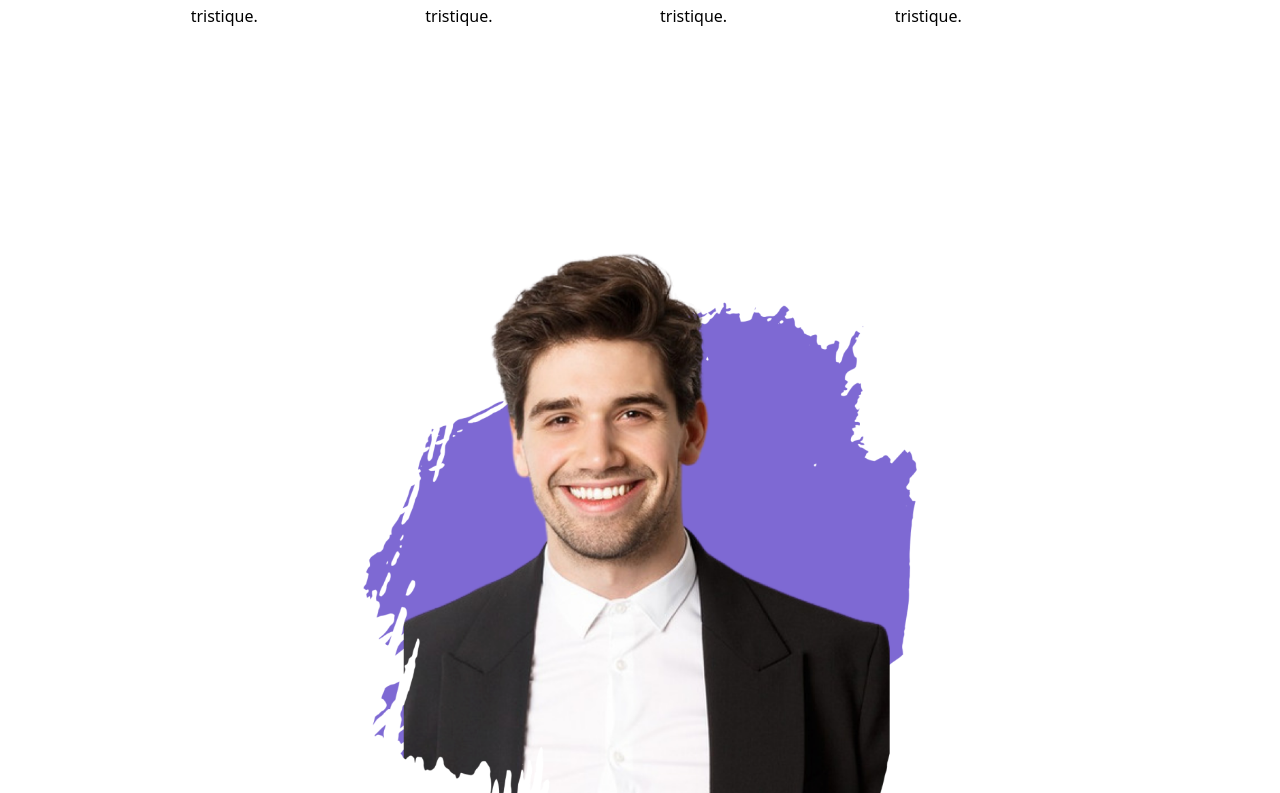
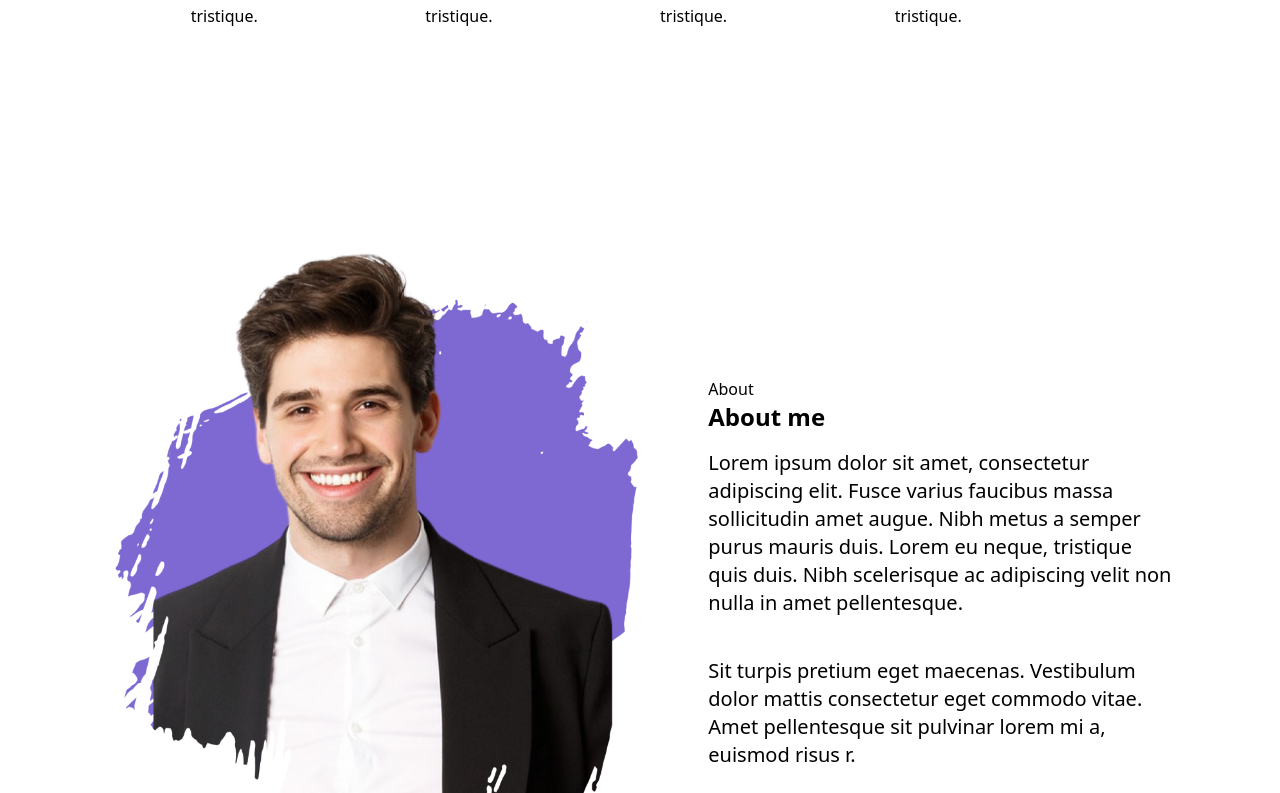
Before and after one commit to goofySunny/Portfolio, an Angular app: page /home in a window 1280 px wide. Shown: the part 1607-2400 px from the top of the page. Built offline with nearby package versions, Linux system fonts and the light colour scheme.

Commit message:
Minor fix: to About me Responsivity

```diff
--- a/src/app/pages/landing-page/landing-page.component.html
+++ b/src/app/pages/landing-page/landing-page.component.html
@@ -95,7 +95,7 @@
 
 <!-- About me -->
  <!-- Responsive -->
-<div class="md:py-[133px] md:px-[85.33px] flex justify-center md:justify-between md:items-center flex-col">
+<div class="md:py-[133px] md:px-[85.33px] flex justify-center md:flex-row md:justify-between md:items-center flex-col">
     <div class="md:w-1/2 mx-[30px]">
         <img src="assets/About.png" alt="">
     </div>
```
